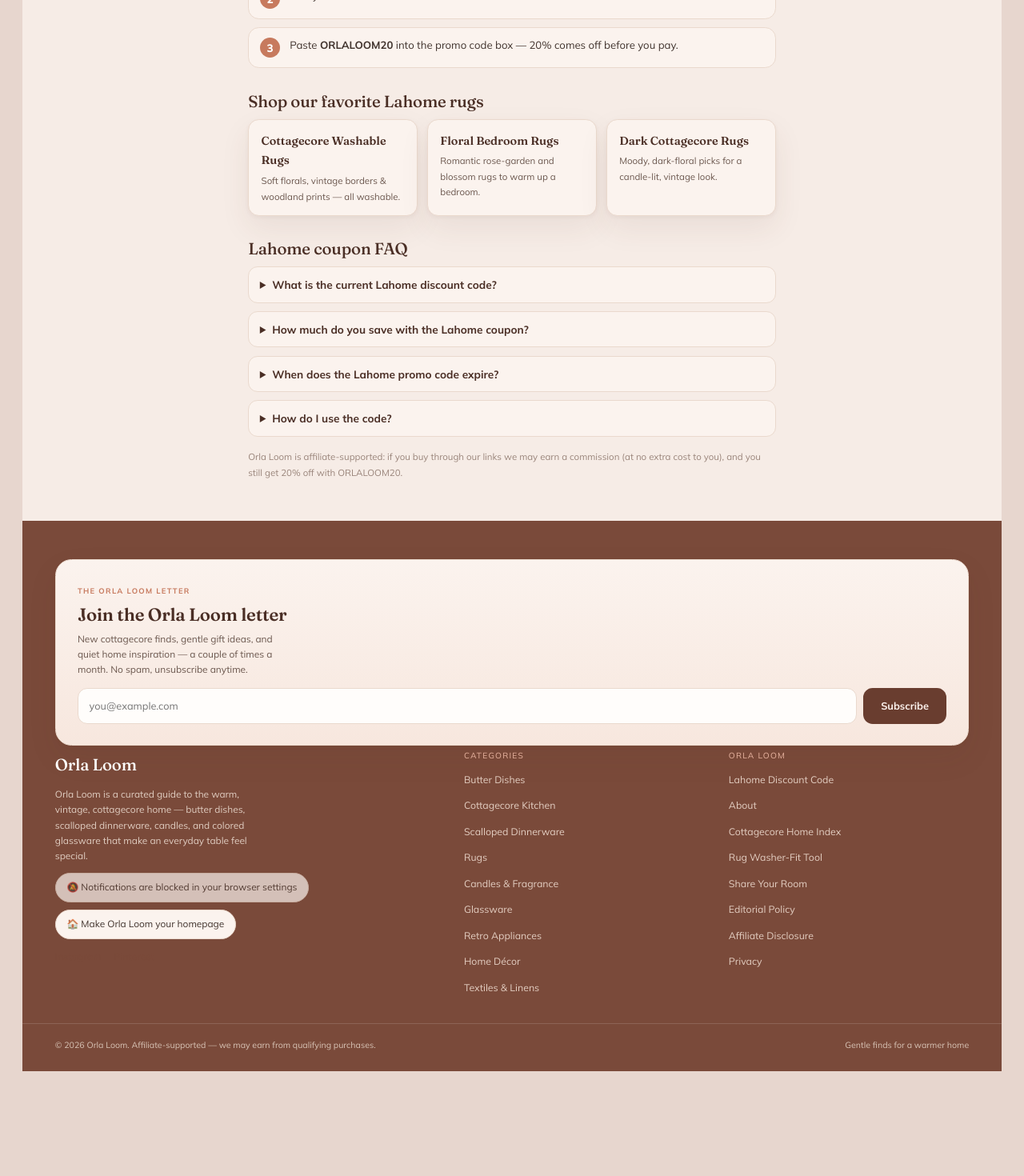
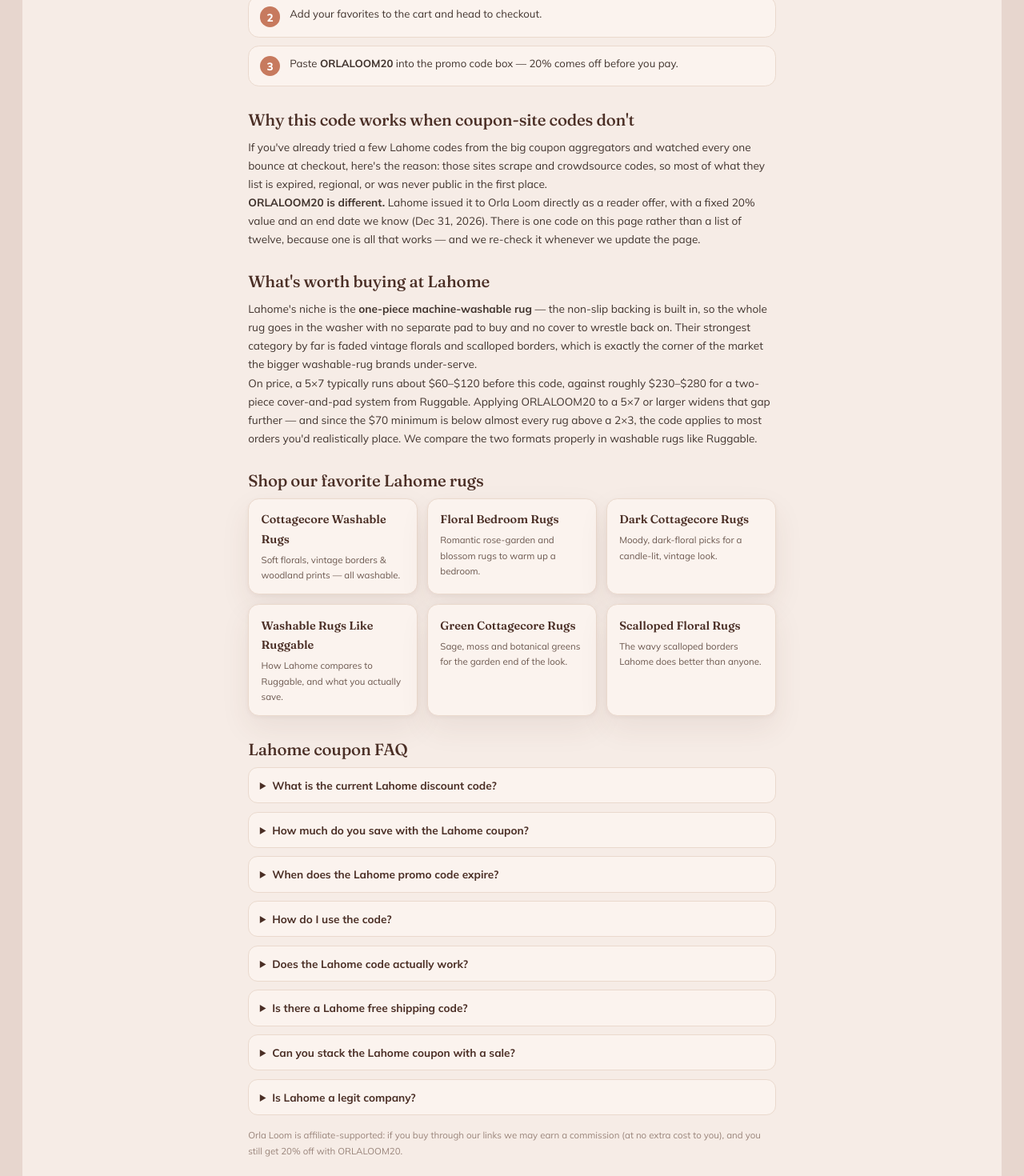
Before and after one commit to Arash8382/orlaloom, a Next.js app: page /lahome-discount-code in a window 1280 px wide. Shown: the part 740-2210 px from the top of the page at 80% size. Before the commit the page ends 2079 px from the top, so only its background shows below. Built offline with nearby package versions, Linux system fonts and the light colour scheme.

Commit message:
SEO: Lahome coupon page - CTR-focused title/meta, verified-month freshness, anti-aggregator trust + buying sections, 4 FAQs, more internal links

```diff
--- a/app/lahome-discount-code/page.js
+++ b/app/lahome-discount-code/page.js
@@ -5,15 +5,28 @@ import CopyCode from "../components/CopyCode";
 const CODE = "ORLALOOM20";
 const SHOP_URL = "https://app.partnerboost.com/track/17d5bycoQ5Q3R7ugY1EPOrtoNix4AqJdZea1Uco35s5ixck6zTSsERs_a3jM_ba9AMM2C7sFQSOVLpFajHva7XCj8C?url=https%3A%2F%2Flahomedecor.com%2Fcollections%2Fwashable-rugs";
 
+// Evaluated at build time. The site redeploys near-daily, so this keeps the
+// "verified <Month Year>" freshness signal current without manual edits.
+const BUILD_DATE = new Date();
+const VERIFIED_MONTH = BUILD_DATE.toLocaleString("en-US", {
+  month: "long",
+  year: "numeric",
+});
+// Short form for the <title>, which Google truncates around 60 characters.
+const VERIFIED_MONTH_SHORT = BUILD_DATE.toLocaleString("en-US", {
+  month: "short",
+  year: "numeric",
+});
+const VERIFIED_ISO = BUILD_DATE.toISOString().slice(0, 10);
+
 export const metadata = {
-  title: "Lahome Discount Code: ORLALOOM20 for 20% Off Washable Rugs (2026)",
-  description:
-    "Exclusive Lahome coupon code: use ORLALOOM20 for 20% off washable cottagecore rugs at Lahome (min. $70, valid through Dec 31, 2026). Verified & updated.",
+  title: `Lahome Discount Code: 20% Off with ORLALOOM20 (${VERIFIED_MONTH_SHORT})`,
+  description: `ORLALOOM20 takes 20% off cottagecore rugs at Lahome — exclusive to Orla Loom readers and verified working in ${VERIFIED_MONTH}. $70 minimum, clearance excluded.`,
   alternates: { canonical: "/lahome-discount-code" },
   openGraph: {
-    title: "Lahome Discount Code — 20% Off with ORLALOOM20",
+    title: `Lahome Discount Code — 20% Off with ORLALOOM20 (${VERIFIED_MONTH})`,
     description:
-      "Our exclusive Lahome coupon: ORLALOOM20 for 20% off washable rugs (min. $70, through Dec 31, 2026).",
+      "Our exclusive Lahome coupon: ORLALOOM20 for 20% off washable rugs (min. $70, through Dec 31, 2026). Tested and working.",
     url: `${site.url}/lahome-discount-code`,
     type: "article",
   },
@@ -35,6 +48,22 @@ const faqs = [
   {
     q: "How do I use the code?",
     a: "Add Lahome rugs to your cart, head to checkout, and paste ORLALOOM20 into the promo/discount code box. The 20% discount applies before payment.",
+  },
+  {
+    q: "Does the Lahome code actually work?",
+    a: "Yes. ORLALOOM20 is an exclusive code Lahome issued to Orla Loom directly — it isn't scraped from a coupon aggregator, so it isn't one of the expired codes you end up pasting five of at checkout. We re-check it before every update to this page.",
+  },
+  {
+    q: "Is there a Lahome free shipping code?",
+    a: "Lahome already ships free on US orders over its own threshold, so there's no separate shipping code to stack. ORLALOOM20 is the discount to use, and it applies to the order total before shipping is calculated.",
+  },
+  {
+    q: "Can you stack the Lahome coupon with a sale?",
+    a: "It applies to full-price items only — clearance and already-discounted items are excluded, and codes can't be combined. In practice the 20% off full price often beats the sale section on rugs.",
+  },
+  {
+    q: "Is Lahome a legit company?",
+    a: "Yes. Lahome (lahomedecor.com) is an established online rug retailer specialising in one-piece machine-washable area rugs, best known for vintage florals and scalloped borders. We've bought and reviewed their rugs across several of our guides.",
   },
 ];
 
@@ -61,6 +90,13 @@ export default function LahomeDealPage() {
             item: `${site.url}/lahome-discount-code`,
           },
         ],
+      },
+      {
+        "@type": "WebPage",
+        "@id": `${site.url}/lahome-discount-code`,
+        name: `Lahome Discount Code: 20% Off with ${CODE}`,
+        description: `Exclusive Lahome coupon code ${CODE} for 20% off washable cottagecore rugs, verified ${VERIFIED_MONTH}.`,
+        dateModified: VERIFIED_ISO,
       },
     ],
   };
@@ -91,6 +127,10 @@ export default function LahomeDealPage() {
         </p>
         <p className="deal-terms" style={{ marginTop: "4px" }}>
           Full-price items only (clearance excluded) · valid through Dec 31, 2026
+        </p>
+        <p className="deal-terms" style={{ marginTop: "4px" }}>
+          ✓ Checked and working as of {VERIFIED_MONTH} — this is an exclusive code, not a
+          scraped one.
         </p>
 
         <div>
@@ -129,6 +169,41 @@ export default function LahomeDealPage() {
       </section>
 
       <section className="deal-section">
+        <h2>Why this code works when coupon-site codes don&apos;t</h2>
+        <p>
+          If you&apos;ve already tried a few Lahome codes from the big coupon aggregators
+          and watched every one bounce at checkout, here&apos;s the reason: those sites
+          scrape and crowdsource codes, so most of what they list is expired, regional, or
+          was never public in the first place.
+        </p>
+        <p>
+          <strong>{CODE} is different.</strong> Lahome issued it to Orla Loom directly as a
+          reader offer, with a fixed 20% value and an end date we know
+          (Dec 31, 2026). There is one code on this page rather than a list of twelve,
+          because one is all that works — and we re-check it whenever we update the page.
+        </p>
+      </section>
+
+      <section className="deal-section">
+        <h2>What&apos;s worth buying at Lahome</h2>
+        <p>
+          Lahome&apos;s niche is the <strong>one-piece machine-washable rug</strong> — the
+          non-slip backing is built in, so the whole rug goes in the washer with no
+          separate pad to buy and no cover to wrestle back on. Their strongest category by
+          far is faded vintage florals and scalloped borders, which is exactly the corner
+          of the market the bigger washable-rug brands under-serve.
+        </p>
+        <p>
+          On price, a 5×7 typically runs about $60–$120 before this code, against roughly
+          $230–$280 for a two-piece cover-and-pad system from Ruggable. Applying{" "}
+          {CODE} to a 5×7 or larger widens that gap further — and since the $70 minimum is
+          below almost every rug above a 2×3, the code applies to most orders you&apos;d
+          realistically place. We compare the two formats properly in{" "}
+          <Link href="/blog/washable-rugs-like-ruggable">washable rugs like Ruggable</Link>.
+        </p>
+      </section>
+
+      <section className="deal-section">
         <h2>Shop our favorite Lahome rugs</h2>
         <div className="deal-guides">
           <Link className="deal-guide-card" href="/blog/cottagecore-washable-rugs">
@@ -142,6 +217,18 @@ export default function LahomeDealPage() {
           <Link className="deal-guide-card" href="/blog/dark-cottagecore-rugs">
             <b>Dark Cottagecore Rugs</b>
             <span>Moody, dark-floral picks for a candle-lit, vintage look.</span>
+          </Link>
+          <Link className="deal-guide-card" href="/blog/washable-rugs-like-ruggable">
+            <b>Washable Rugs Like Ruggable</b>
+            <span>How Lahome compares to Ruggable, and what you actually save.</span>
+          </Link>
+          <Link className="deal-guide-card" href="/blog/green-cottagecore-rugs">
+            <b>Green Cottagecore Rugs</b>
+            <span>Sage, moss and botanical greens for the garden end of the look.</span>
+          </Link>
+          <Link className="deal-guide-card" href="/blog/scalloped-floral-rugs">
+            <b>Scalloped Floral Rugs</b>
+            <span>The wavy scalloped borders Lahome does better than anyone.</span>
           </Link>
         </div>
       </section>
```
